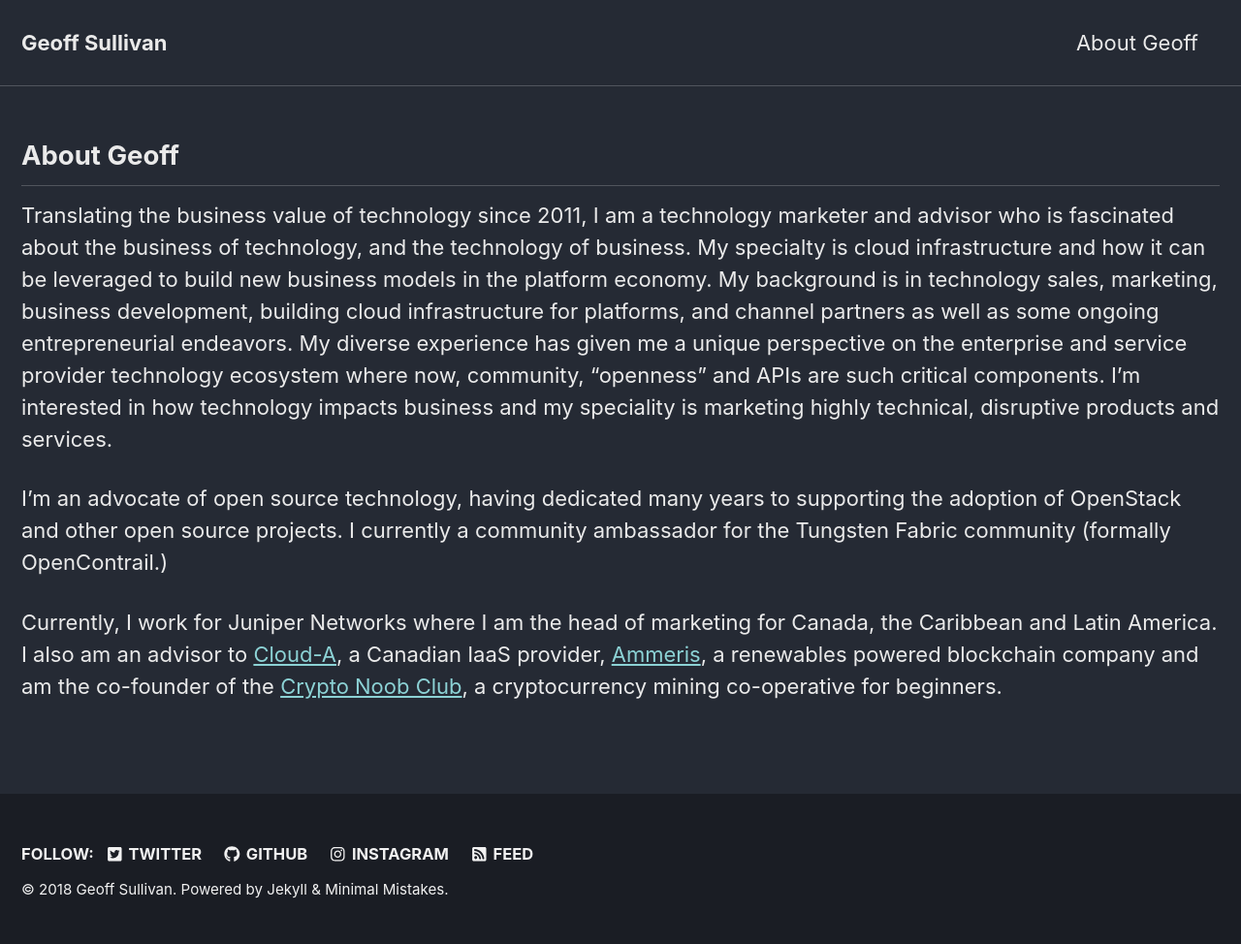
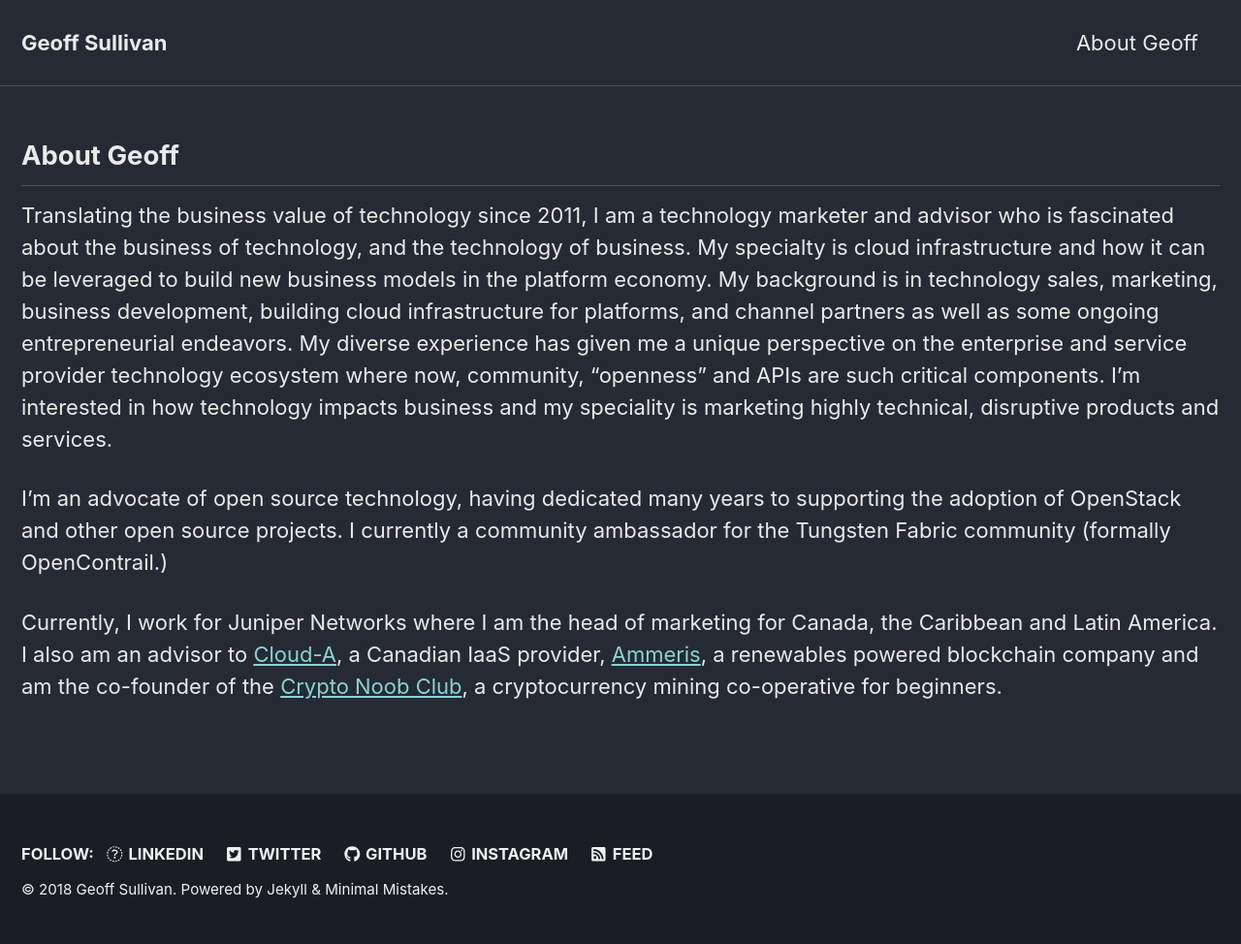
Before and after one commit to sullivg2/sullivg2.github.io, a Jekyll site: the page built from about-geoff.md, in a window 1280 px wide. Shown: the whole page at 97% size. Built offline with Jekyll 4.4.1, drawn with Linux system fonts in a browser that asks for light colours; nearby versions of some CDN libraries; our own code applies the rules of GitHub Pages for plain Markdown files.

Commit message:
add linkedin link

```diff
--- a/_config.yml
+++ b/_config.yml
@@ -114,6 +114,9 @@
     - label: "Website"
       icon: "fas fa-fw fa-link"
       # url: "https://your-website.com"
+    - label: "Linkedin"
+      icon: "fab fa-fw fa-linkedin-square"
+      url: "https://www.linkedin.com/in/geoffreysullivan/"
     - label: "Twitter"
       icon: "fab fa-fw fa-twitter-square"
       url: "https://twitter.com/sullivg2"
@@ -130,6 +133,9 @@
 # Site Footer
 footer:
   links:
+    - label: "Linkedin"
+      icon: "fab fa-fw fa-linkedin-square"
+      url: "https://www.linkedin.com/in/geoffreysullivan/"
     - label: "Twitter"
       icon: "fab fa-fw fa-twitter-square"
       url: "https://twitter.com/sullivg2"
```
